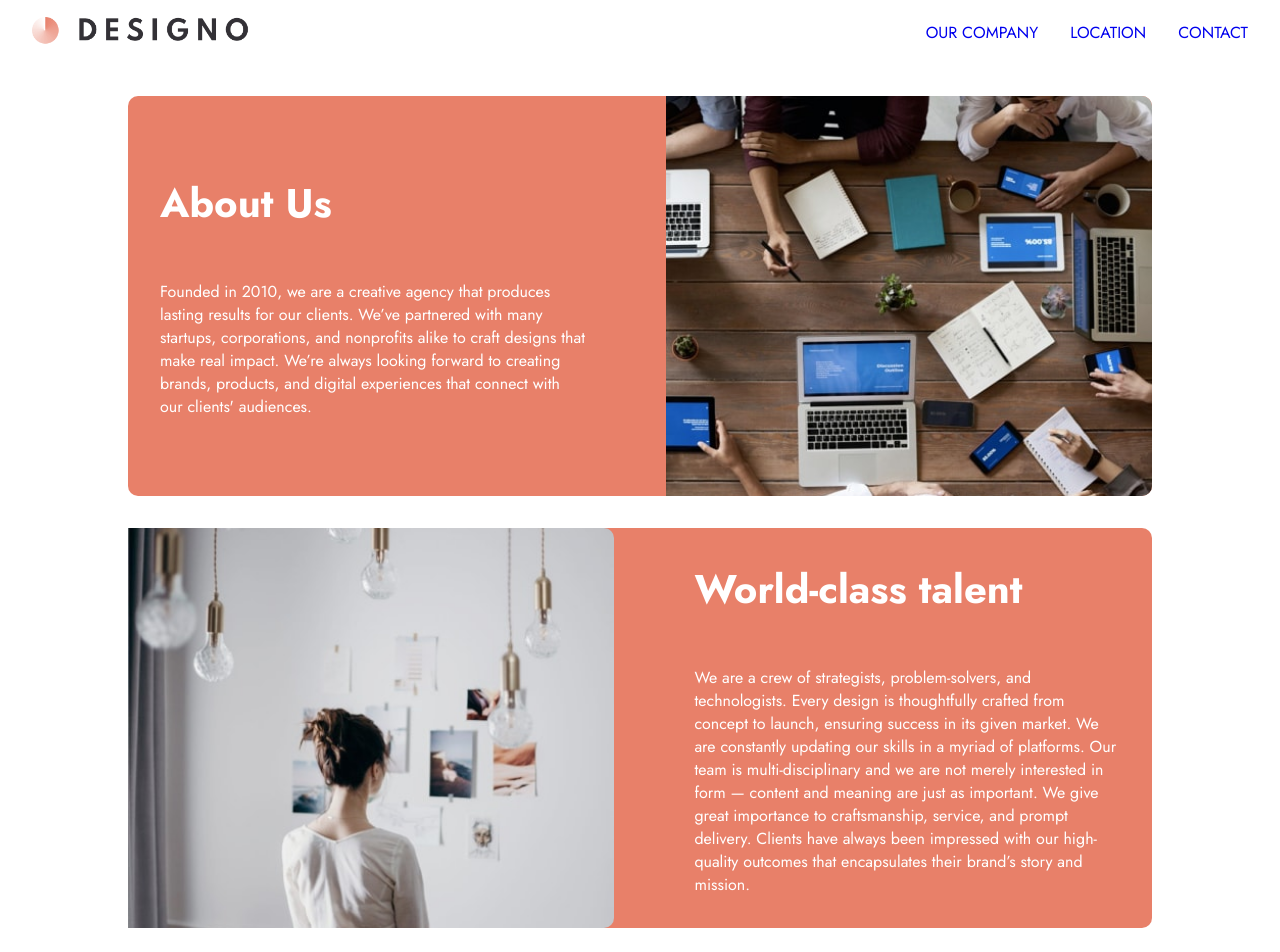
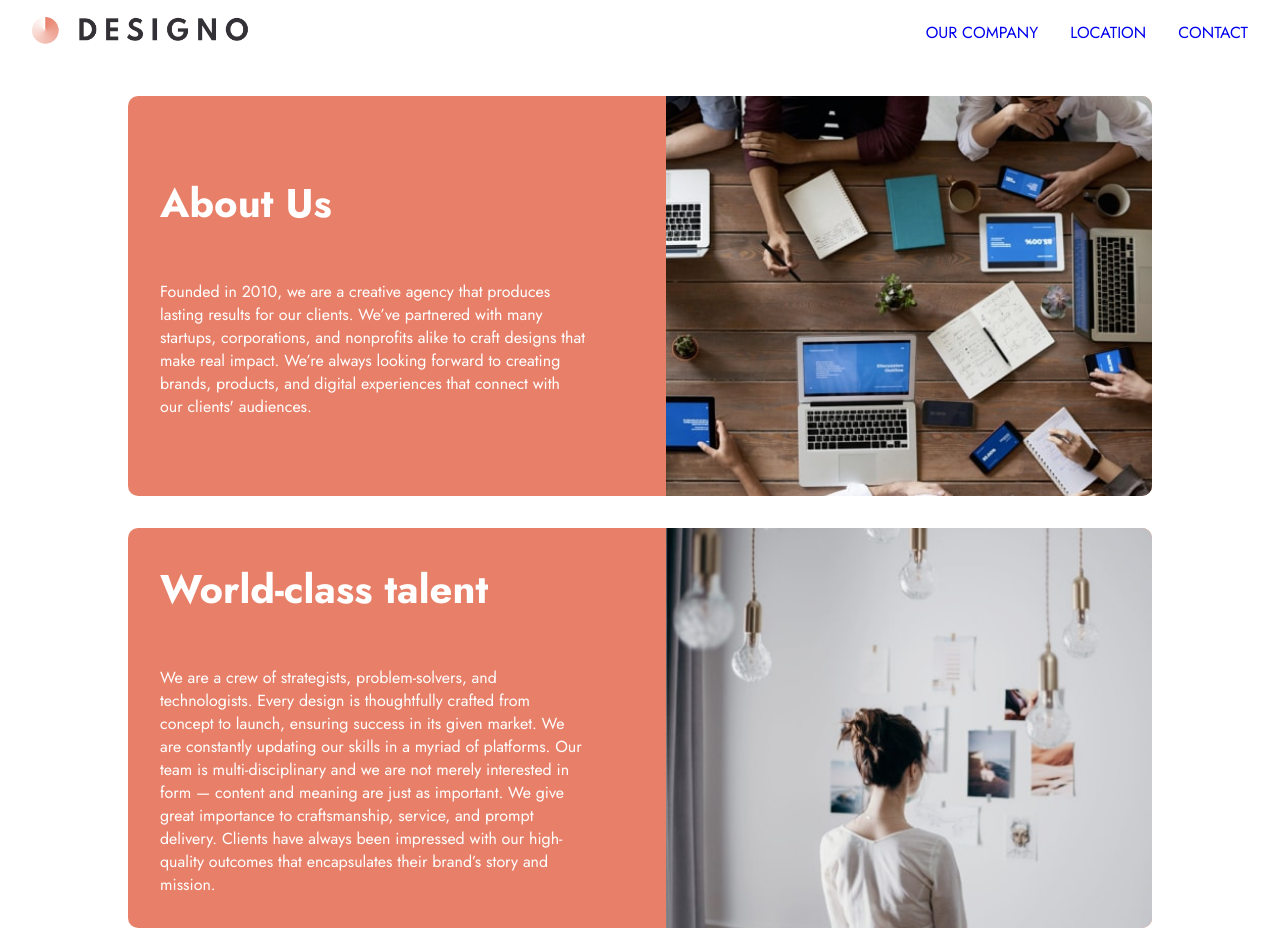
Before and after one commit to AbbyNyakara/Designo-Website, a React (Vite) app: page /about in a window 1280 px wide. Shown: the top 952 px of the page. Built offline with nearby package versions, Linux system fonts and the light colour scheme.

Commit message:
create dynamic props

```diff
--- a/src/components/Company/Company.jsx
+++ b/src/components/Company/Company.jsx
@@ -32,7 +32,8 @@ const Company = () => {
       and prompt delivery. Clients have always been impressed with our high-quality outcomes
       that encapsulates their brand’s story and mission."
       image={worldClassImg}
-      style={rowReverse}
+      // style={rowReverse}
+      // isLightHeading= 'false'
       />
 
       <div className="location__cards">
--- a/src/components/CompanyCard/CompanyCard.jsx
+++ b/src/components/CompanyCard/CompanyCard.jsx
@@ -4,18 +4,22 @@ import { PropTypes } from 'prop-types';
 
 const CompanyCard = (props) => {
 
-  const lightHeadingStyle = {
-    color: 'white'
+  const additionalHeadingStyles = {
+    color: props.isLightHeading ? 'white' : '#e88069'
+  };
+
+  const additionalRowStyles = {
+    flexDirection: props.rowReverse ? 'row-reverse' : 'row'
+  };
+
+  const additionalTextColors = {
+    color: props.color ? '' : ''
   }
 
-  const darkHeadingStyle = {
-    color: '#e88069'
-  }
-
-  const { title, description, style, image} = props
+  const { title, description, image } = props
 
   return (
-    <div className='company__card' style={style}>
+    <div className='company__card'>
       <div className="company__card-left">
         <h2 className='company__card-title'>{title}</h2>
         <p className='company__card-description'>
@@ -33,7 +37,6 @@ const CompanyCard = (props) => {
 CompanyCard.propTypes = {
   title: PropTypes.string,
   description: PropTypes.string,
-  style: PropTypes.element,
   image: PropTypes.stylePropType
 }
 
```
